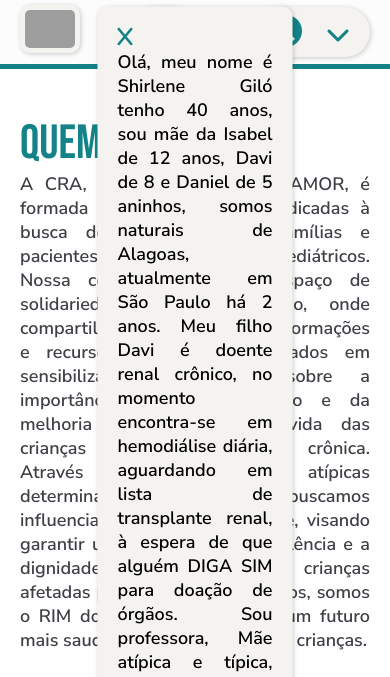
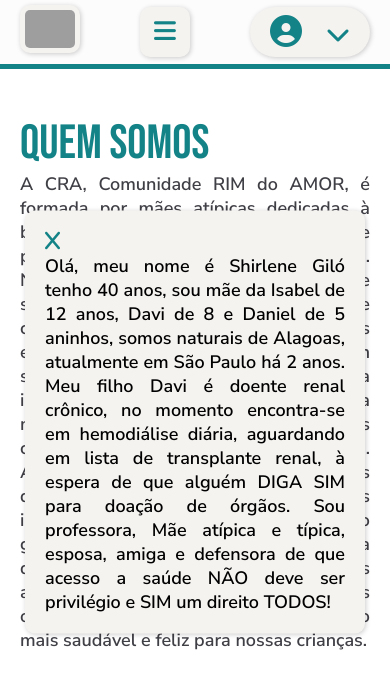
Before and after one commit to Sync-FATEC/API-NEFRO, a Flask app: page /quemsomos in a window 390 px wide, after a click that opens the changed part. Shown: the top 677 px of the page. Run offline with Flask 3, Linux system fonts and the light colour scheme; parts of the project's set-up code (start-up, migrations or seed data) failed here and were passed over; some libraries are stand-ins or nearby versions; grey boxes are pictures that could not be loaded.

Commit message:
Arrumei a responsividade do modal

```diff
--- a/src/static/css/style.css
+++ b/src/static/css/style.css
@@ -410,6 +410,12 @@ footer {
     z-index: 1;
     border-radius: var(--border-radius);
 }
+@media (max-width: 600px) {
+    .modal {
+        width: 80%;
+        max-width: 300px;
+    }
+}
 .equipe button{
     background-color: transparent;
     border: none;
```
